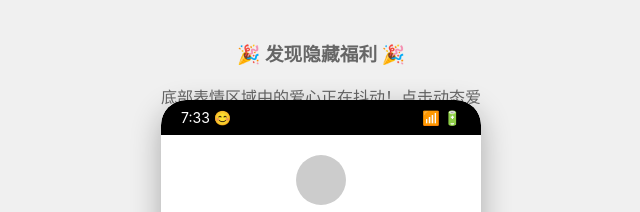
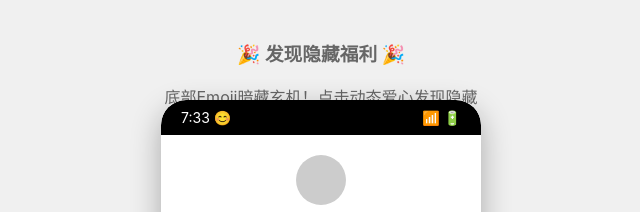
Before and after one commit to Sailor0419/facemoji-heart-animation, a plain HTML site: page index.html in a window 1280 px wide. Shown: the top 212 px of the page, 319-959 px from the left. Drawn offline with Linux system fonts and the light colour scheme.

Commit message:
Update: 2025-07-31 14:36:43

```diff
--- a/index.html
+++ b/index.html
@@ -376,7 +376,7 @@
     <div class="container">
         <div class="instructions">
             <h3>🎉 发现隐藏福利 🎉</h3>
-            <p>底部表情区域中的爱心正在抖动！点击爱心发现隐藏福利</p>
+            <p>底部Emoji暗藏玄机！点击爱心发现隐藏福利</p>
         </div>
 
         <div class="phone-mockup">
@@ -585,7 +585,7 @@
         });
 
         // 更新说明文字
-        document.querySelector('.instructions p').textContent = '底部表情区域中的爱心正在抖动！点击动态爱心发现隐藏福利';
+        document.querySelector('.instructions p').textContent = '底部Emoji暗藏玄机！点击动态爱心发现隐藏福利';
     </script>
 </body>
 </html>
```
